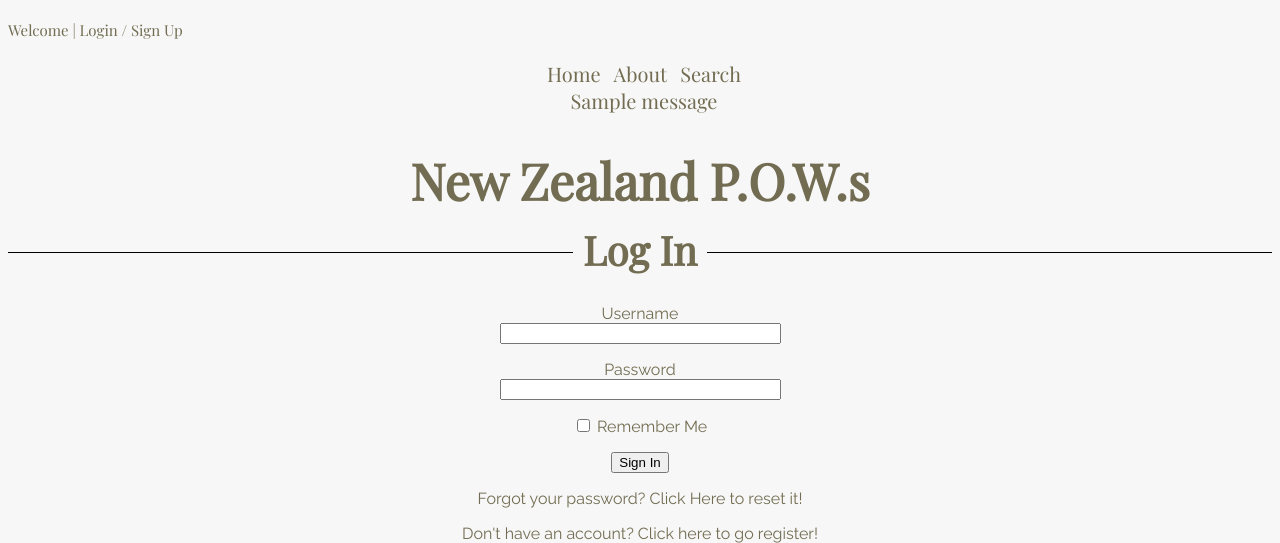
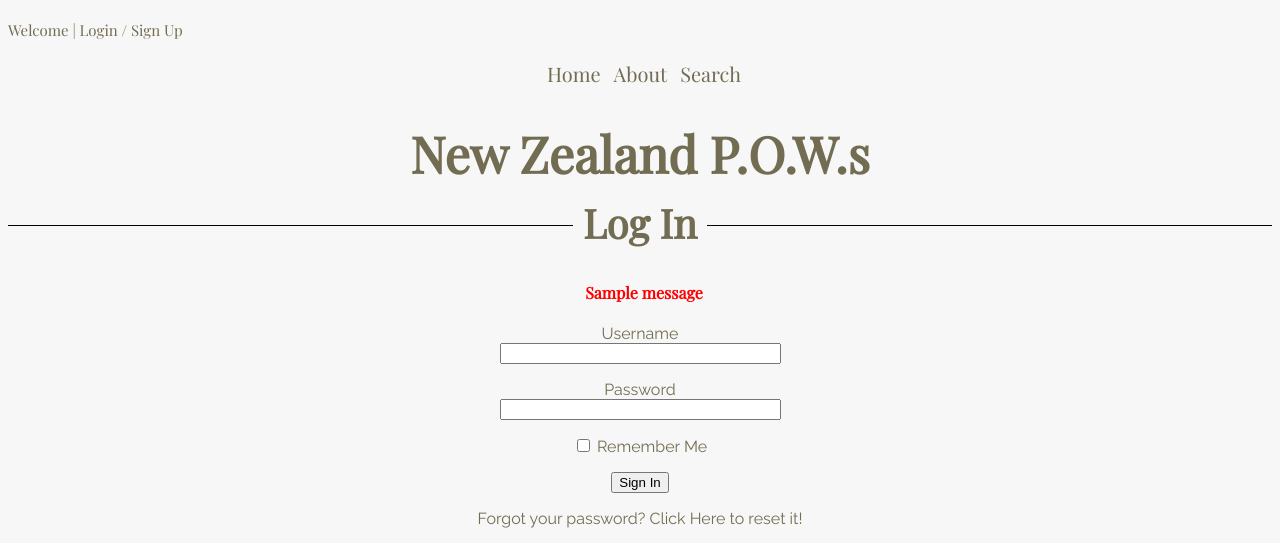
Before and after one commit to MJCaister/POW-1, a Flask app: page /login in a window 1280 px wide. Shown: the top 543 px of the page. Run offline with Flask 2, Linux system fonts and the light colour scheme; tables that the repository leaves empty hold one stand-in row (values such as "Sample post"); one stand-in notice (Sample message) is shown.

Commit message:
changed location of flash messages

```diff
--- a/templates/login.html
+++ b/templates/login.html
@@ -4,19 +4,24 @@
 <h2><span>Log In</span></h2>
     <form action="" method="post" novalidate>
         {{ form.hidden_tag() }}
+        <h4>
+          {% with messages = get_flashed_messages() %}
+                {% if messages %}
+                <ul>
+                    {% for message in messages %}
+                    <li><span style="color: red;">{{ message }}</span></li>
+                    {% endfor %}
+                </ul>
+                {% endif %}
+            {% endwith %}
+        </h4>
         <p>
             {{ form.username.label }}<br>
             {{ form.username(size=32) }}<br>
-            {% for error in form.username.errors %}
-            <span style="color: red;">[{{ error }}]</span>
-            {% endfor %}
         </p>
         <p>
             {{ form.password.label }}<br>
             {{ form.password(size=32) }}<br>
-            {% for error in form.password.errors %}
-            <span style="color: red;">[{{ error }}]</span>
-            {% endfor %}
         </p>
         <p>{{ form.remember_me() }} {{ form.remember_me.label }}</p>
         <p>{{ form.submit() }}</p>
--- a/templates/nav.html
+++ b/templates/nav.html
@@ -1,5 +1,7 @@
 <nav>
-  <h4>Welcome {% if current_user.is_authenticated %}<a href="/user/{{current_user.username}}">{{current_user.username}}</a>{% endif %} | {% if current_user.is_anonymous %}
+  <h4>Welcome {% if current_user.is_authenticated %}
+    <a href="/user/{{current_user.username}}">{{current_user.username}}</a>
+    {% endif %} | {% if current_user.is_anonymous %}
   <a href="/login">Login</a> / <a href="/register">Sign Up</a>
   {% else %}
   <a href="/logout">Logout</a>
@@ -10,13 +12,4 @@
     <li><a href="/about">About</a></li>
     <li><a href="/browse">Search</a></li>
   </ul>
-  {% with messages = get_flashed_messages() %}
-        {% if messages %}
-        <ul>
-            {% for message in messages %}
-            <li>{{ message }}</li>
-            {% endfor %}
-        </ul>
-        {% endif %}
-        {% endwith %}
 </nav>
--- a/templates/user.html
+++ b/templates/user.html
@@ -11,7 +11,7 @@
     <h3>Tracked Prisoners</h3>
     {% for t in tracked %}
       <p><a href="/pow/{{t.Prisoner.id}}">{{t.Prisoner.Rank.initial}}. {{t.Prisoner.surname}}</a></p>
-      <p>Remove from tracking list?</p>
+      <p><a href="/deltrack/{{t.Prisoner.id}}">Remove from tracking list?</a></p>
     {% endfor %}
   </div>
   <div class="halfsplit">
```
